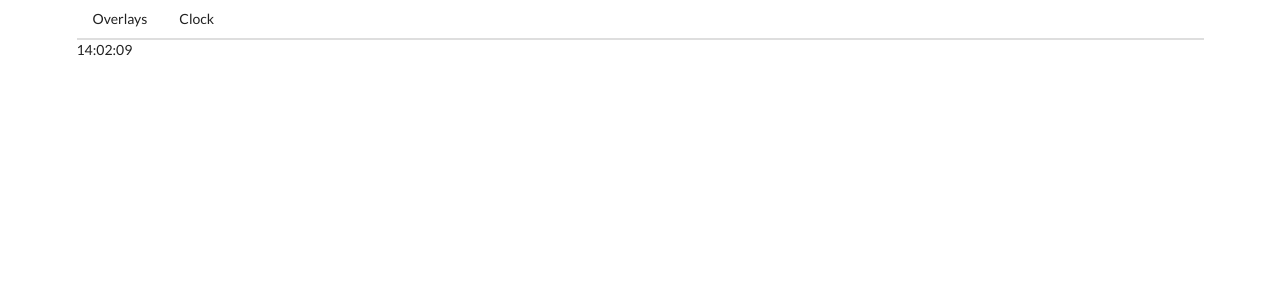
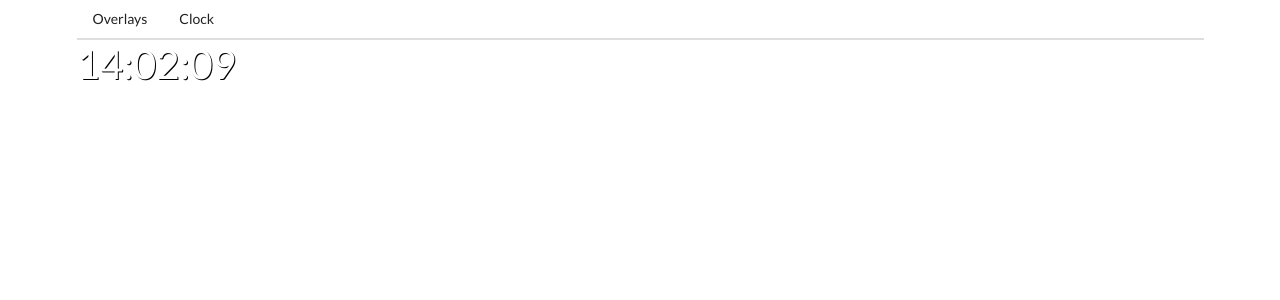
Before and after one commit to captf/captf.github.io, a React (Create React App) app: page /overlays/clock in a window 1280 px wide. Shown: the top 300 px of the page. Built offline with nearby package versions, Linux system fonts and the light colour scheme.

Commit message:
Add some styling to the clock

```diff
--- a/src/components/Clock.jsx
+++ b/src/components/Clock.jsx
@@ -1,4 +1,6 @@
-import React, {useEffect, useState} from 'react';
+import React, {useEffect, useState} from 'react'
+
+import './components.css'
 
 const Clock = () => {
     const TICK = 1000;
@@ -18,9 +20,9 @@ const Clock = () => {
 
 
     return (
-        <>
+        <div className="clock">
             {`${formatNumber(date.getHours())}:${formatNumber(date.getMinutes())}:${formatNumber(date.getSeconds())}`}
-        </>
+        </div>
     );
 };
 
--- /dev/null
+++ b/src/components/components.css
@@ -0,0 +1,5 @@
+.clock {
+    font-size: 30pt;
+    color: #ffffff;
+    text-shadow: 1px 1px #000000;
+}
```
